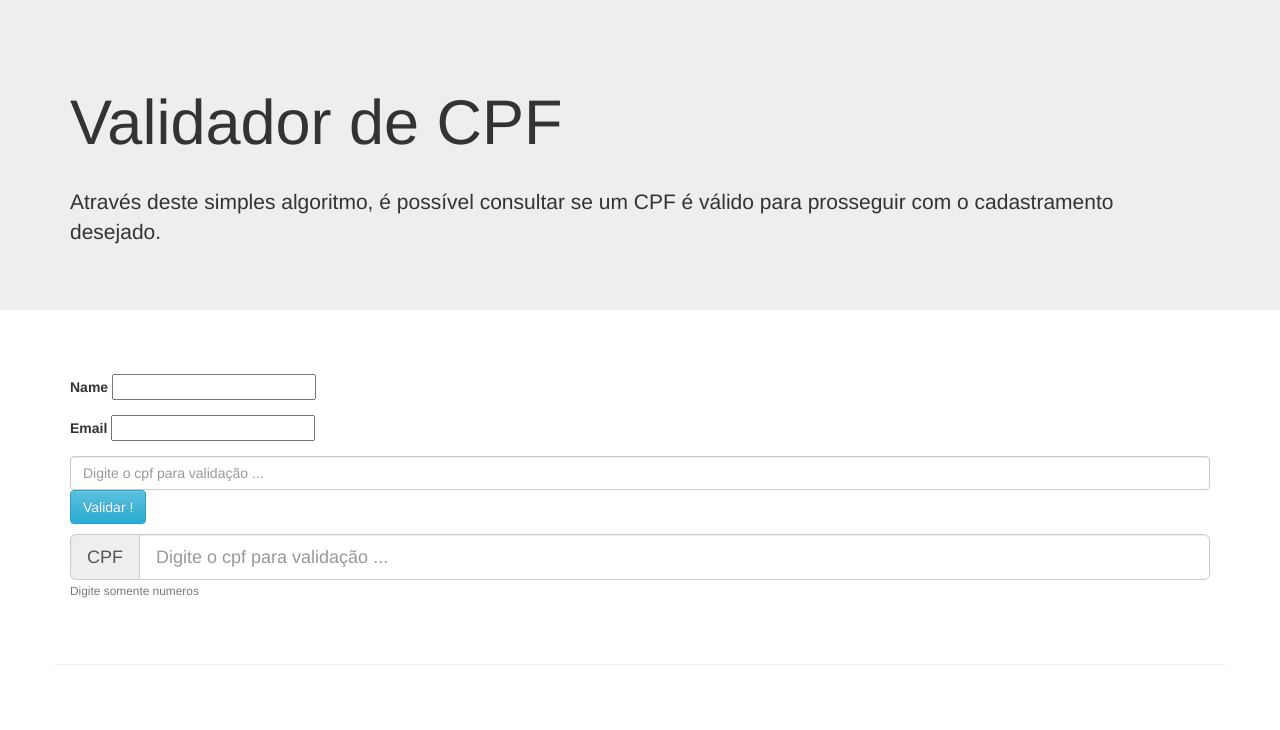
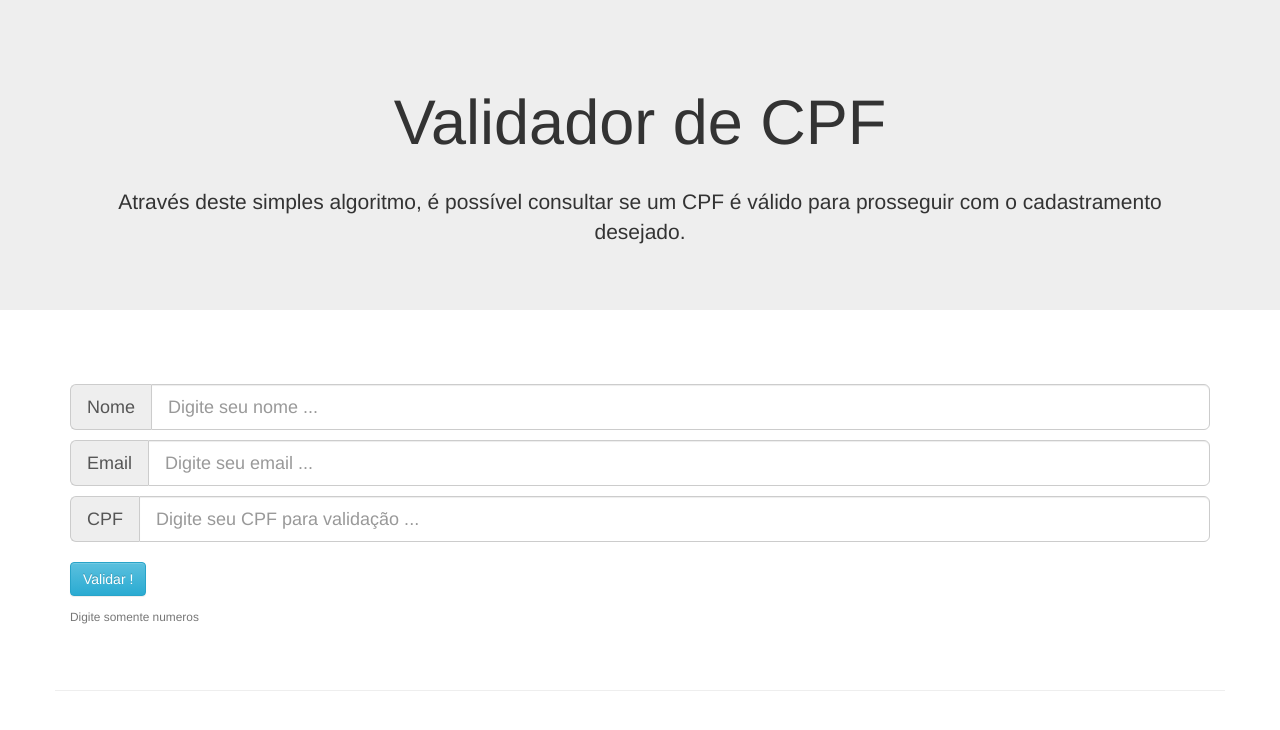
Before and after one commit to evandro-santos2020/validador-CPF, a plain HTML site: page index.html in a window 1280 px wide. Drawn offline with nearby package versions, Linux system fonts and the light colour scheme.

Commit message:
Update index.html

```diff
--- a/index.html
+++ b/index.html
@@ -24,7 +24,7 @@
 
 <body>
     <div class="jumbotron">
-        <div class="container">
+        <div class="container" style="text-align: center;">
             <h1 class="page-header">Validador de CPF</h1>
             <p>Através deste simples algoritmo, é possível consultar se um CPF é válido para prosseguir com o cadastramento desejado.</p>
         </div>
@@ -34,24 +34,33 @@
 
         <form name="contact" netlify>
           <p>
-            <label>Name <input type="text" name="name" /></label>
+            <div class="input-group input-group-lg">
+                <span class="input-group-addon" id="sizing-addon1">Nome</span>
+                <input type="text" id="nome_digitado" class="form-control" placeholder="Digite seu nome ..."
+                    aria-describedby="sizing-addon1">
+            </div>
           </p>
           <p>
-            <label>Email <input type="email" name="email" /></label>
+            <div class="input-group input-group-lg">
+                <span class="input-group-addon" id="sizing-addon1">Email</span>
+                <input type="text" id="email_digitado" class="form-control" placeholder="Digite seu email ..."
+                    aria-describedby="sizing-addon1">
+            </div>
           </p>
-            <input type="text" id="cpf_digitado" class="form-control" placeholder="Digite o cpf para validação ..." aria-describedby="sizing-addon1">
-          <p>
+            <div class="input-group input-group-lg">
+            <span class="input-group-addon" id="sizing-addon1">CPF</span>
+            <input type="text" id="email_digitado" class="form-control" placeholder="Digite seu CPF para validação ..."
+                aria-describedby="sizing-addon1">
+            </div>
+            <br>
+            <p>
            <button type="button" class="btn btn-info" onclick="validacao()">Validar !</button>
           </p>
 
         </form>
         <form>
             <div class="form-group">
-                <div class="input-group input-group-lg">
-                    <span class="input-group-addon" id="sizing-addon1">CPF</span>
-                    <input type="text" id="cpf_digitado" class="form-control" placeholder="Digite o cpf para validação ..."
-                        aria-describedby="sizing-addon1">
-                </div>
+
                 <small class="form-text text-muted">Digite somente numeros</small>
             </div>
         </form>
```
